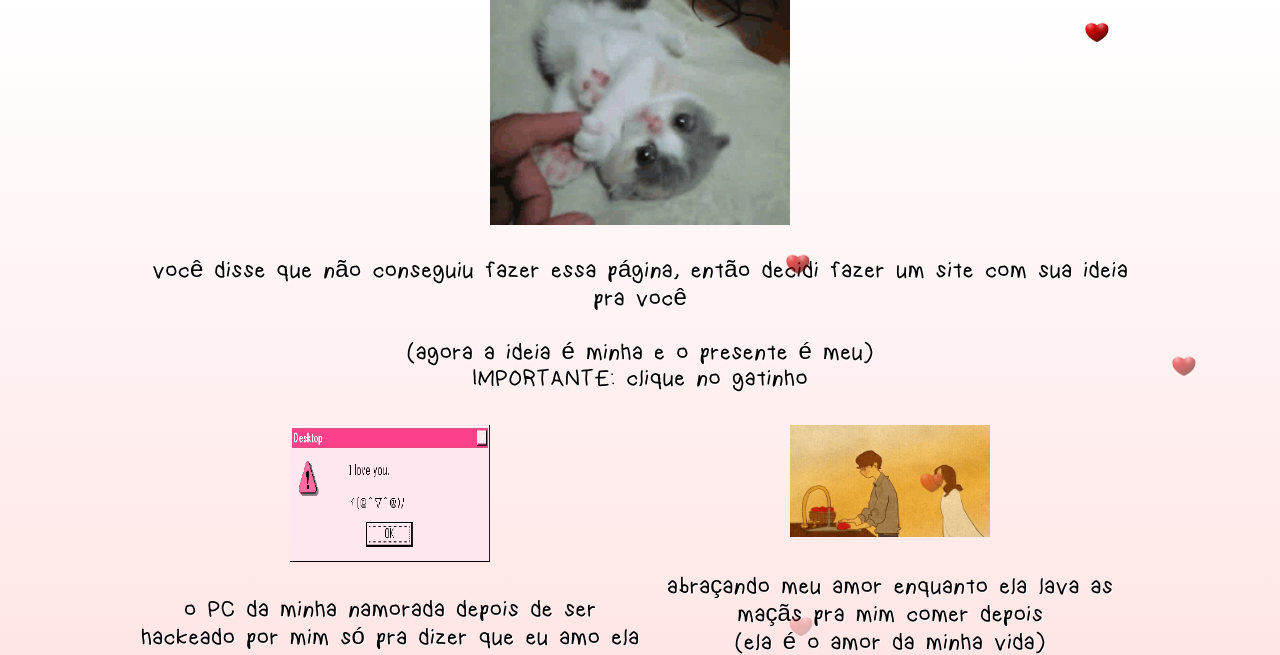
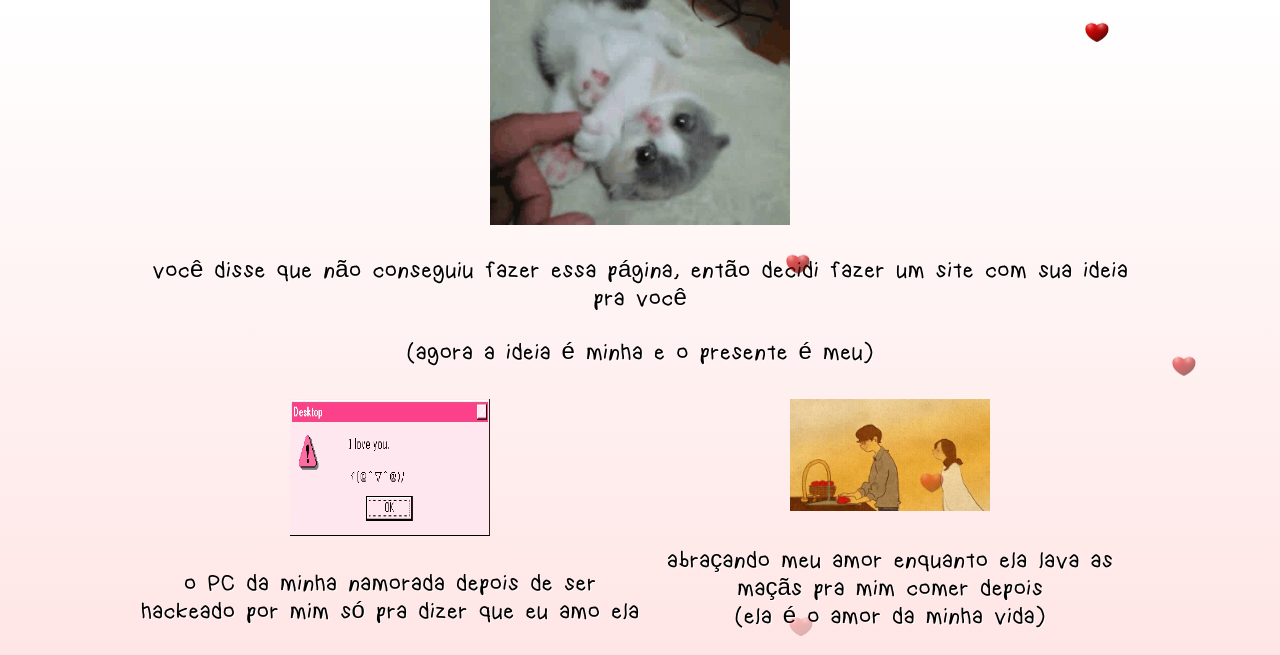
Before and after one commit to tokkime/amo-meu-fechamento, a plain HTML site: page index.html in a window 1280 px wide. Shown: the top 655 px of the page. Drawn offline with Linux system fonts and the light colour scheme.

Commit message:
la morsa

```diff
--- a/index.html
+++ b/index.html
@@ -18,7 +18,7 @@
     <div class="container">
         <div class="gif-central">
             <img src="media/imagem13.gif" alt="Imagem 13">
-            <p>você disse que não conseguiu fazer essa página, então decidi fazer um site com sua ideia pra você <br> <br> (agora a ideia é minha e o presente é meu)<br> IMPORTANTE: clique no gatinho <br></p>
+            <p>você disse que não conseguiu fazer essa página, então decidi fazer um site com sua ideia pra você <br> <br> (agora a ideia é minha e o presente é meu)<br></p>
         </div>
 
         <div class="linha-gifs">
```
